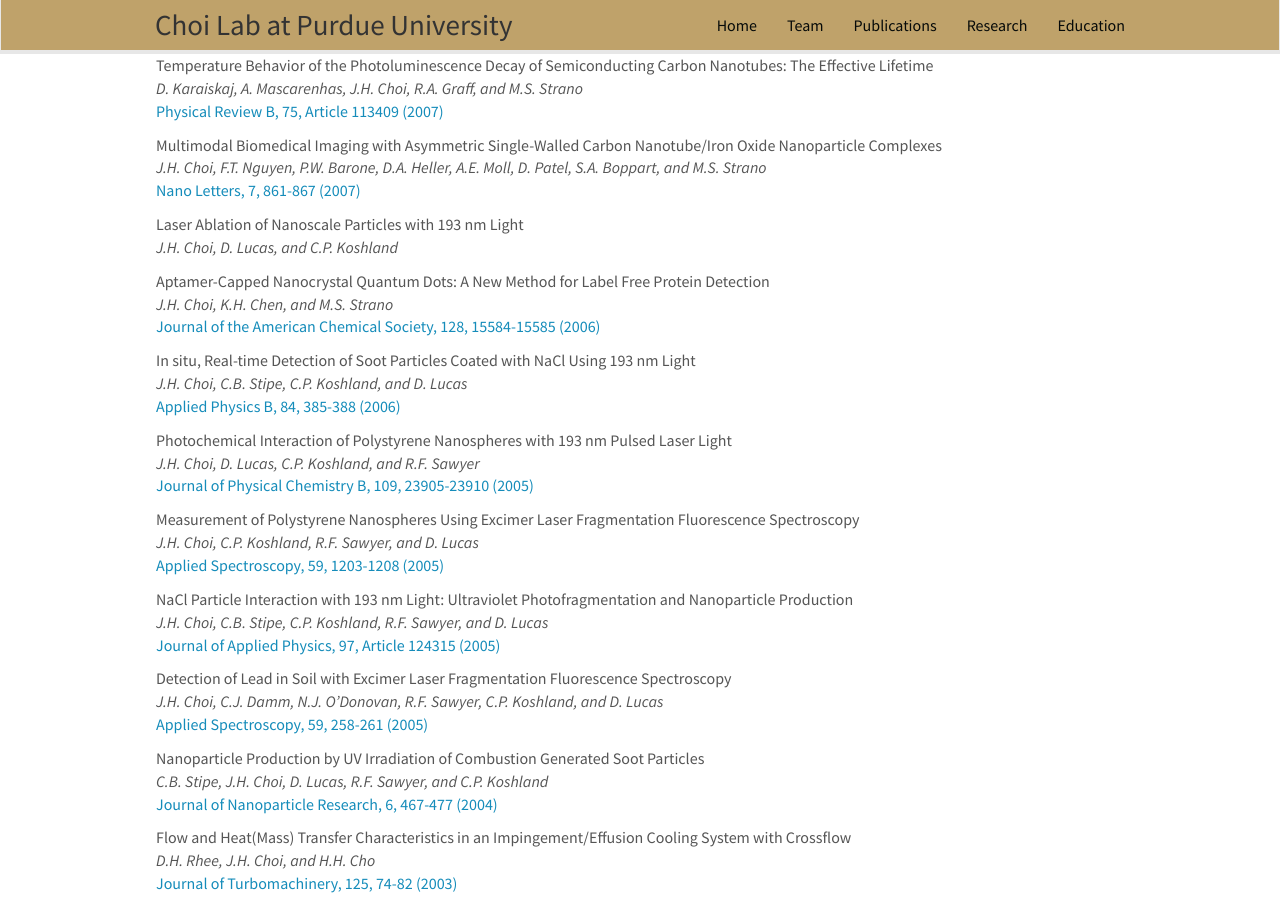
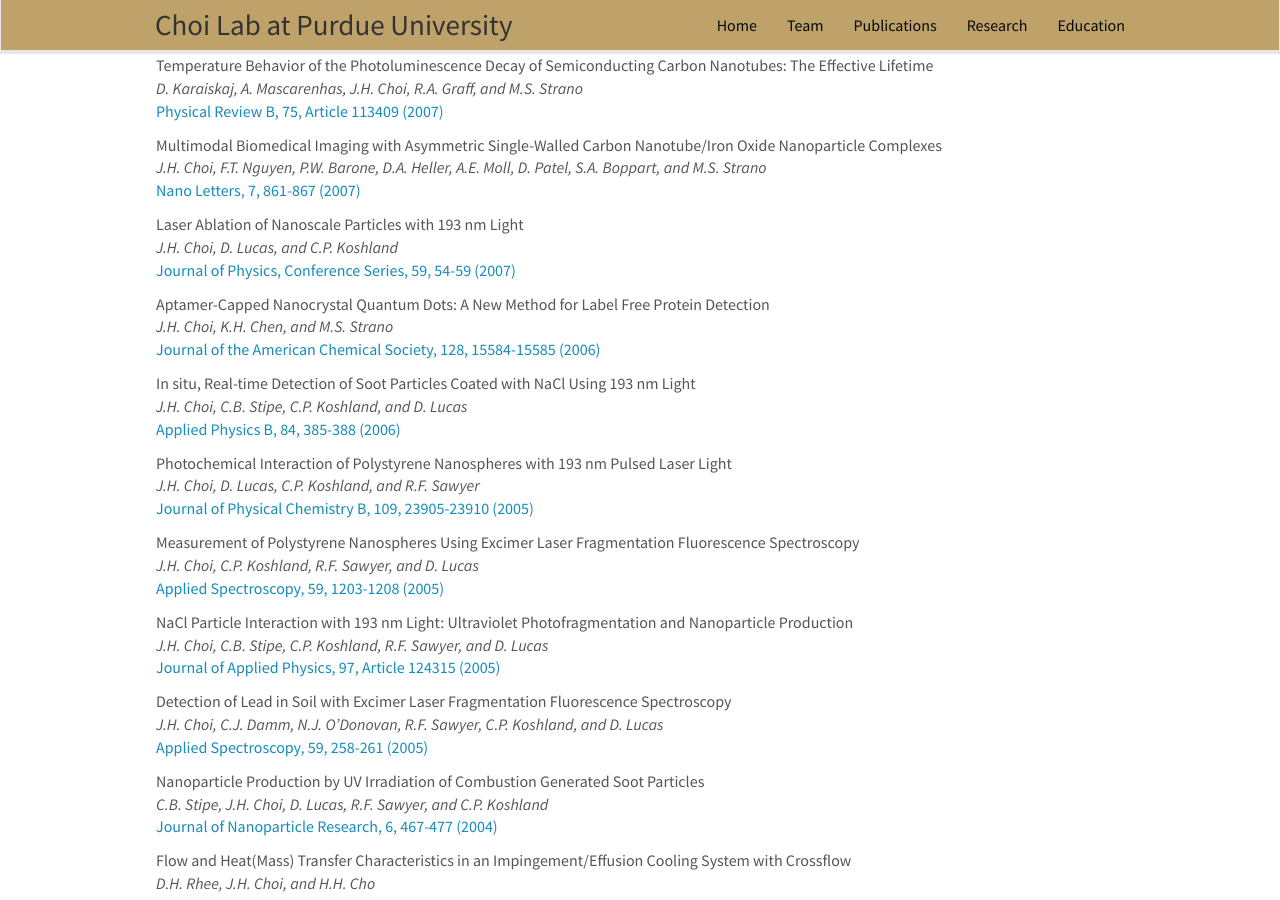
Before and after one commit to choidnalab/choidnalab.github.io, a Jekyll site: the page built from _pages/publications.md, in a window 1280 px wide and 900 px high, scrolled down 4844 px. Built offline with Jekyll 4.4.1, drawn with Linux system fonts in a browser that asks for light colours; nearby versions of some CDN libraries.

Commit message:
Update publist.yml

```diff
--- a/_data/publist.yml
+++ b/_data/publist.yml
@@ -508,7 +508,7 @@
   description:
   authors: A.A. Boghossian, M.H. Ham, J.H. Choi, and M.S. Strano
   link:
-    url:
+    url: https://books.google.com/books?id=7ILRBQAAQBAJ&pg=PA141&lpg=PA141&dq=Dynamic+Self-Assembly+of+Nanoscale+Components+for+Solar+Energy+Conversion&source=bl&ots=moB7ouJ2C4&sig=ACfU3U1YLOTNWoDNugy3BalAD6ALhXg_CQ&hl=en&sa=X&ved=2ahUKEwjCq_qtiKr1AhXGbc0KHVfVBZMQ6AF6BAgLEAM#v=onepage&q&f=false
     display: Self-Healing at the Nanoscale, Mechanisms and Key Concepts of Natural and Artificial Systems, CRC Press, Taylor and Francis Group (2011)
   highlight: 0
   news2:
@@ -610,7 +610,7 @@
   authors: J.H. Choi, D. Lucas, and C.P. Koshland
   link:
     url: https://iopscience.iop.org/article/10.1088/1742-6596/59/1/012
-    display:
+    display: Journal of Physics, Conference Series, 59, 54-59 (2007)
   highlight: 0
   news2:
 
```
